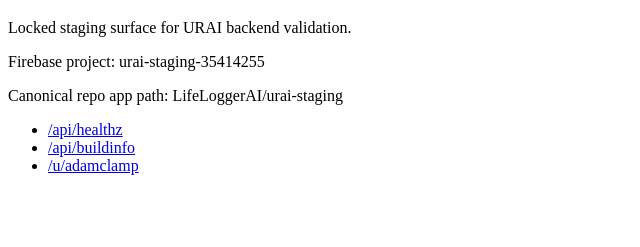
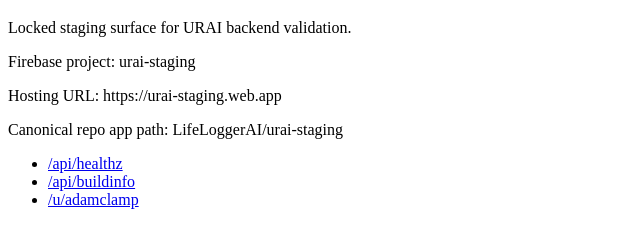
Before and after one commit to LifeLoggerAI/urai-staging, a website: page public/index.html in a window 1280 px wide. Shown: the part 61-308 px from the top of the page, without its empty margins (0-640 px from the left). Drawn offline with Linux system fonts and the light colour scheme.

Commit message:
Update staging shell to actual Firebase project id

```diff
--- a/public/index.html
+++ b/public/index.html
@@ -10,7 +10,8 @@
   <main>
     <h1>URAI Staging</h1>
     <p>Locked staging surface for URAI backend validation.</p>
-    <p>Firebase project: urai-staging-35414255</p>
+    <p>Firebase project: urai-staging</p>
+    <p>Hosting URL: https://urai-staging.web.app</p>
     <p>Canonical repo app path: LifeLoggerAI/urai-staging</p>
     <ul>
       <li><a href="/api/healthz">/api/healthz</a></li>
```
